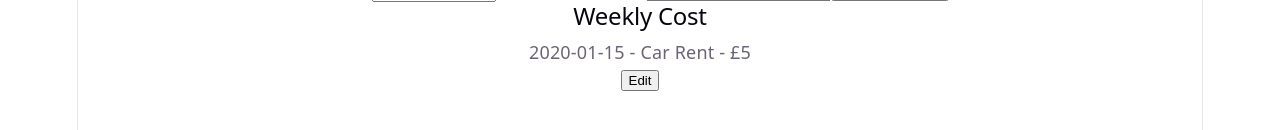
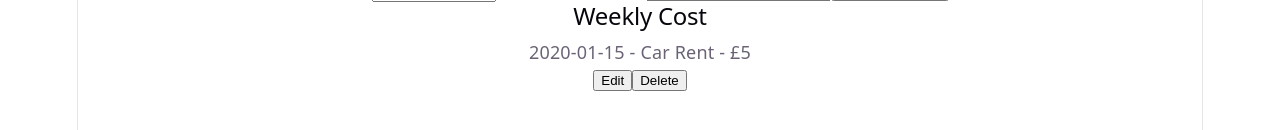
Before and after one commit to michalmzagdanski/driver-tracker, a React (Vite) app: page / in a window 1280 px wide. Both pictures are taken after typing "2020-01-15", "5" into the empty fields and a click on the button "Add Weekly Cost". Shown: the part 652-782 px from the top of the page. Built offline with nearby package versions, Linux system fonts and the light colour scheme.

Commit message:
feat: add weekly cost deletion

```diff
--- a/src/App.jsx
+++ b/src/App.jsx
@@ -73,6 +73,17 @@ function App() {
     setSessions(
       sessions.filter((session) => session.id !== id)
     );
+    if (editingSessionId === id) {
+      setEditingSessionId(null);
+    }
+  }
+  function deleteWeeklyCost(id) {
+    setWeeklyCosts(prevWeeklyCosts =>
+      prevWeeklyCosts.filter((weeklyCost) => weeklyCost.id !== id)
+    );
+    if (editingWeeklyCostId === id) {
+      setEditingWeeklyCostId(null);
+    }
   }
 
   function startEditing(id) {
@@ -119,8 +130,9 @@ function App() {
       )}
       <WeeklyCostForm onAddWeeklyCost={addWeeklyCost} />
       <WeeklyCostList weeklyCosts={weeklyCosts}
-      startEditingWeeklyCost={startEditingWeeklyCost}
-      editingWeeklyCostId={editingWeeklyCostId} />
+        startEditingWeeklyCost={startEditingWeeklyCost}
+        editingWeeklyCostId={editingWeeklyCostId}
+        deleteWeeklyCost={deleteWeeklyCost} />
     </div>
   )
 }
--- a/src/components/WeeklyCostList.jsx
+++ b/src/components/WeeklyCostList.jsx
@@ -1,16 +1,16 @@
 
 
-function WeeklyCostList ({weeklyCosts,startEditingWeeklyCost,editingWeeklyCostId}) {
+function WeeklyCostList({ deleteWeeklyCost, weeklyCosts, startEditingWeeklyCost, editingWeeklyCostId }) {
     return (
         <div>
             <h2>Weekly Cost</h2>
 
             {weeklyCosts.map((weeklyCost) => {
-            return(<div key={weeklyCost.id}>
+                return (<div key={weeklyCost.id}>
                     <p>{weeklyCost.date} - {weeklyCost.type} - £{weeklyCost.amount}</p>
-        <button onClick={() => startEditingWeeklyCost(weeklyCost.id)}>
-                        Edit
-                    </button>
+                    {editingWeeklyCostId === weeklyCost.id && <p>Editing...</p>}
+                    <button onClick={() => startEditingWeeklyCost(weeklyCost.id)}>Edit</button>
+                    <button onClick={() => deleteWeeklyCost(weeklyCost.id)}>Delete</button>
                 </div>)
             })}
         </div>
```
Also changed, not shown: src/components/sessionList.jsx (+2 -6 lines). Lines whose indentation alone changed are shown as unchanged.
